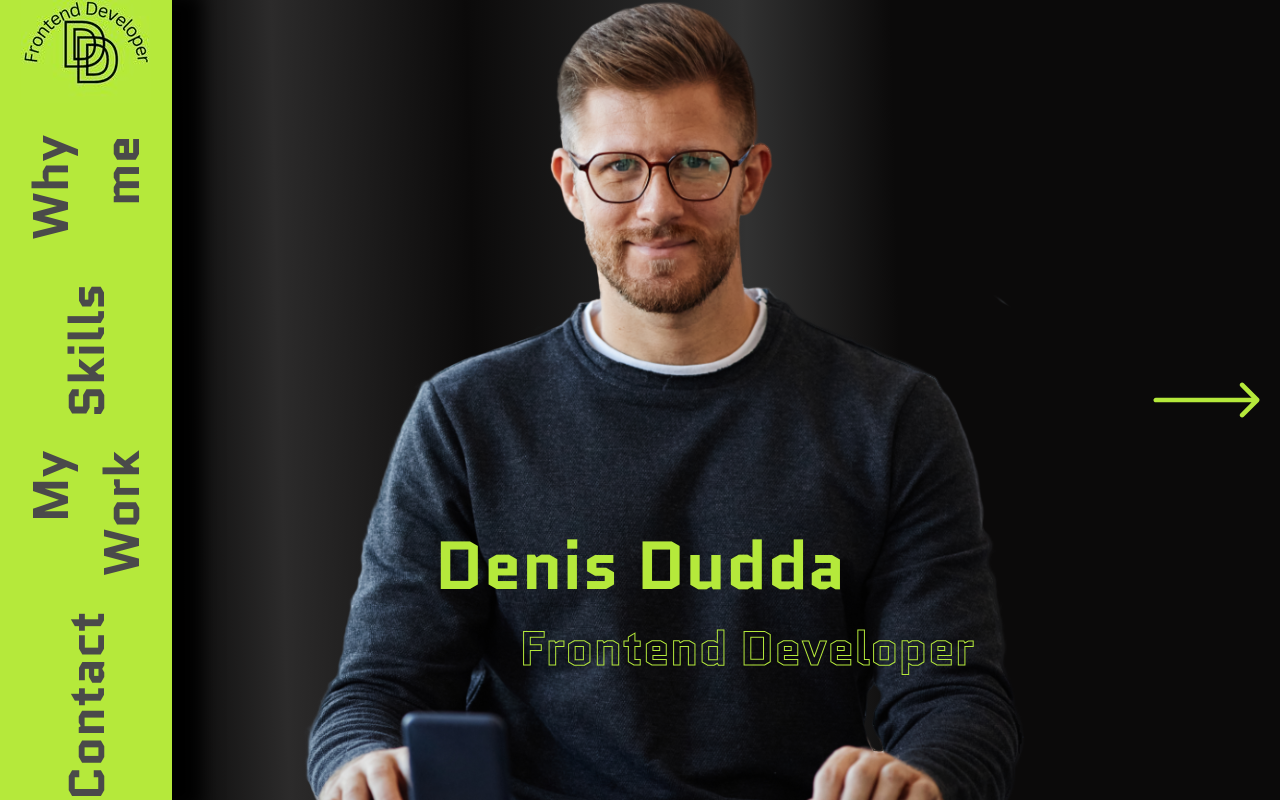
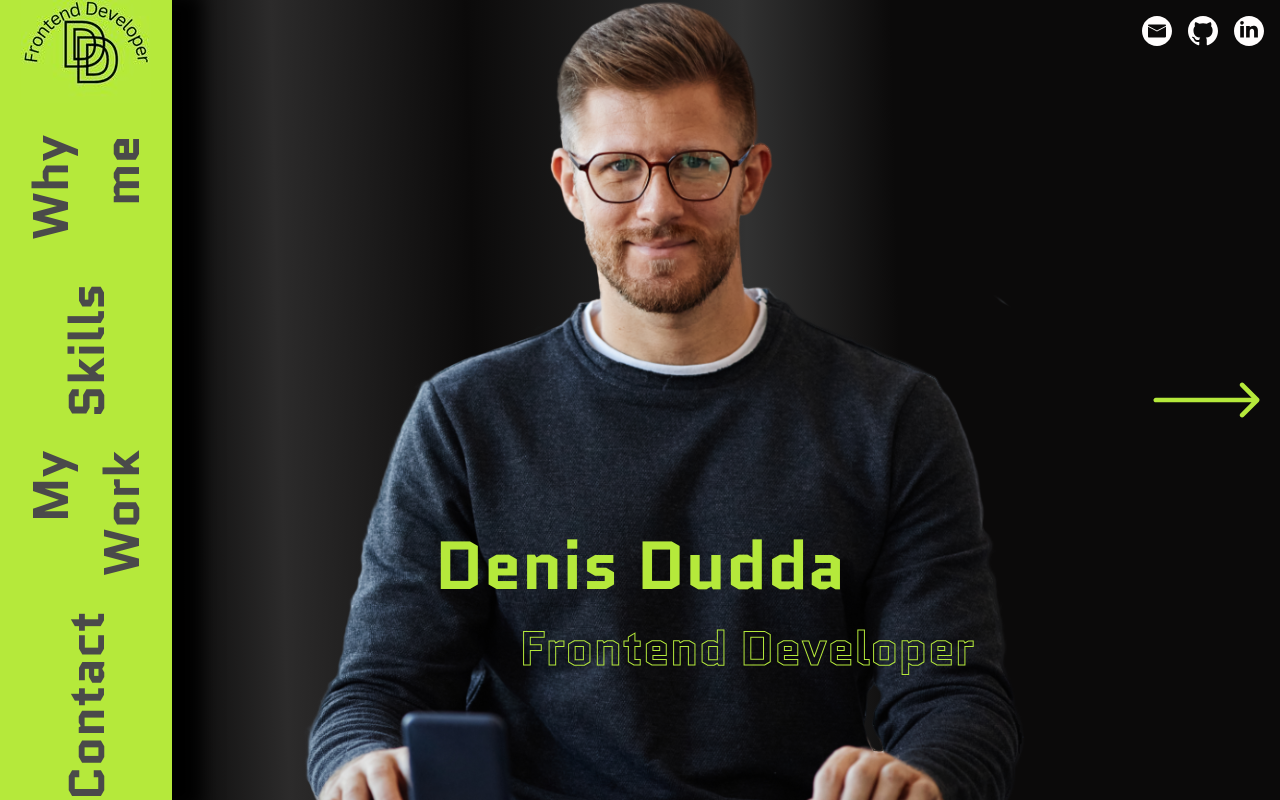
Before and after one commit to Denis-Dudda/Portfolio, an Angular app: page / in a window 1280 px wide. Built offline with nearby package versions, Linux system fonts and the light colour scheme.

Commit message:
add social-container

```diff
--- a/src/app/app.component.html
+++ b/src/app/app.component.html
@@ -1,7 +1,7 @@
 <div class="contant-wrapper">
 <app-nav></app-nav>
 <app-hero></app-hero>
-
+<app-social-icons></app-social-icons>
 
 
 <router-outlet></router-outlet>
--- a/src/app/app.component.ts
+++ b/src/app/app.component.ts
@@ -3,11 +3,12 @@ import { CommonModule } from '@angular/common';
 import { RouterOutlet } from '@angular/router';
 import { HeroComponent } from './hero/hero.component';
 import { NavComponent } from './shared/nav/nav.component';
+import { SocialIconsComponent } from './shared/social-icons/social-icons.component';
 
 @Component({
   selector: 'app-root',
   standalone: true,
-  imports: [CommonModule, RouterOutlet,HeroComponent,NavComponent],
+  imports: [CommonModule, RouterOutlet,HeroComponent,NavComponent,SocialIconsComponent],
   templateUrl: './app.component.html',
   styleUrl: './app.component.scss'
 })
--- a/src/app/shared/social-icons/social-icons.component.html
+++ b/src/app/shared/social-icons/social-icons.component.html
@@ -1 +1,5 @@
-<p>social-icons works!</p>
+<div>
+  <img src="assets/icons/Email button.svg" alt="">
+  <img src="assets/icons/Github button.svg" alt="">
+  <img src="assets/icons/Linkedin button.svg" alt="">
+</div>
--- a/src/app/shared/social-icons/social-icons.component.scss
+++ b/src/app/shared/social-icons/social-icons.component.scss
@@ -0,0 +1,7 @@
+div{
+  position: fixed;
+  right: 16px;
+  top: 16px;
+  display: flex;
+  gap: 16px;
+}
```
